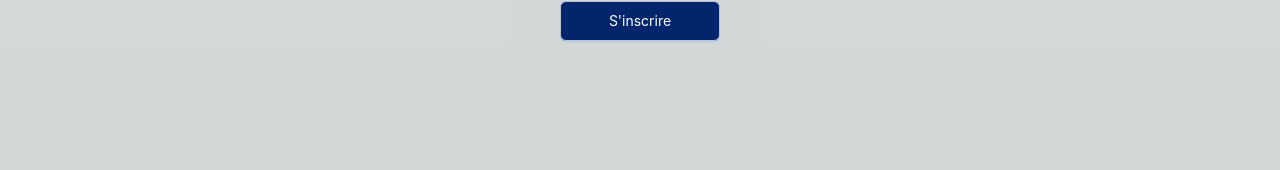
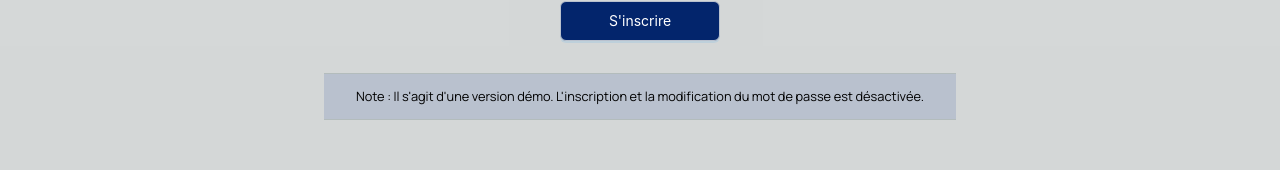
Before and after one commit to CamilleNerriere/PennyPal-front, a React (Vite) app: page / in a window 1280 px wide. Shown: the part 463-633 px from the top of the page. Built offline with nearby package versions, Linux system fonts and the light colour scheme; no server answers; a web font is replaced by a local one.

Commit message:
add restrictions for demo mode

```diff
--- a/src/Components/HomeConnect/HomeConnect.scss
+++ b/src/Components/HomeConnect/HomeConnect.scss
@@ -1,4 +1,4 @@
-
+@use "../../styles/variables.scss" as v;
 .home-connect {
   display: flex;
   flex-direction: column;
@@ -16,4 +16,16 @@
     width: 10rem;
     height: 2.5rem;
   }
+
+  &__demo {
+    background-color: v.$lightblue;
+    padding : 1rem 0;
+    border-top: solid v.$lightgray 1px;
+    border-bottom: solid v.$lightgray 1px;;
+  }
+
+  &__demo p {
+    margin : 0 2rem 0 2rem;
+    font-size: 0.8rem;
+  }
 }
--- a/src/Components/HomeConnect/HomeConnect.tsx
+++ b/src/Components/HomeConnect/HomeConnect.tsx
@@ -17,6 +17,10 @@ function HomeConnect() {
             S'inscrire
           </NavLink>
         </Button>
+
+        <div className="home-connect__demo">
+          <p>Note : Il s'agit d'une version démo. L'inscription et la modification du mot de passe est désactivée.</p>
+        </div>
       </div>
     </div>
   );
--- a/src/Components/Profil/Profil.tsx
+++ b/src/Components/Profil/Profil.tsx
@@ -82,7 +82,7 @@ function Profil({ messageApi }: { messageApi: any }) {
                   }));
                 }}
               />
-              <Button className="button" type="primary" onClick={handleSubmit}>
+              <Button disabled className="button" type="primary" onClick={handleSubmit}>
                 Ok
               </Button>
             </form>
--- a/src/Components/Register/Register.tsx
+++ b/src/Components/Register/Register.tsx
@@ -148,9 +148,10 @@ function Register({ messageApi }: { messageApi: any }) {
 
             <div>
               <Button
+                disabled
                 className="button register__form__button"
                 htmlType={'submit'}
-                disabled={isSubmitting || !isValid || !dirty}
+                // disabled={isSubmitting || !isValid || !dirty}
               >
                 S'inscrire
               </Button>
```
